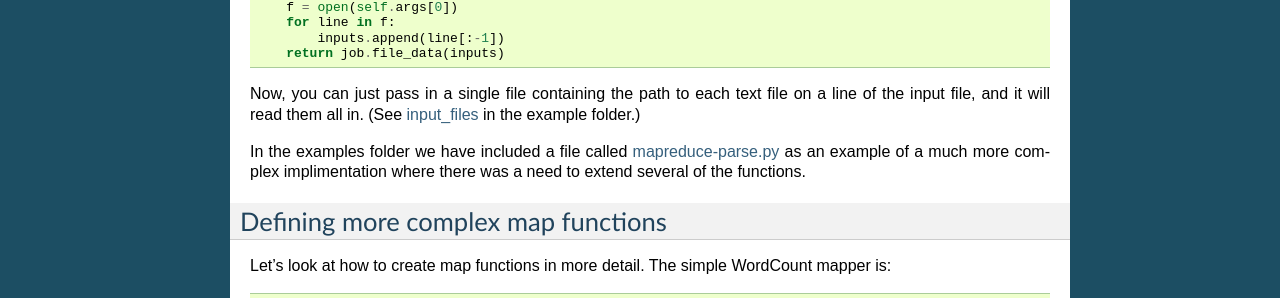
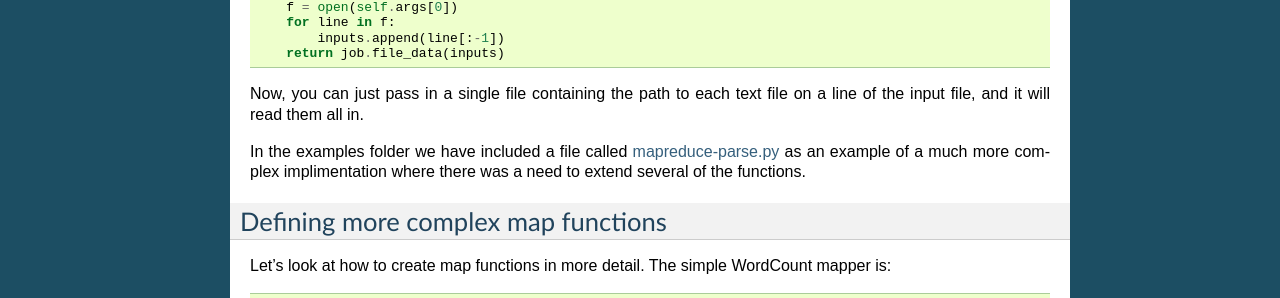
Before and after one commit to byu-aml-lab/mrs-mapreduce, a Sphinx documentation site: the page built from docs/writing_your_own.txt, in a window 1280 px wide. Shown: the part 944-1242 px from the top of the page. Built offline with Sphinx 7.4.7, drawn with Linux system fonts in a browser that asks for light colours; the version number is read from the project's files by our own code.

Commit message:
Remove a few files cluttering the examples directory

```diff
--- a/docs/writing_your_own.txt
+++ b/docs/writing_your_own.txt
@@ -59,9 +59,7 @@ folder.) ::
         return job.file_data(inputs)
 
 Now, you can just pass in a single file containing the path to each text file on
-a line of the input file, and it will read them all in. (See `input_files <http:
-//code.google.com/p/mrs-mapreduce/source/browse/examples/input_files>`_ in the
-example folder.)
+a line of the input file, and it will read them all in.
 
 In the examples folder we have included a file called `mapreduce-parse.py <http:
 //code.google.com/p/mrs-mapreduce/source/browse/examples/mapreduce_parse.py>`_
```
Also changed, not shown: 2 other files.
